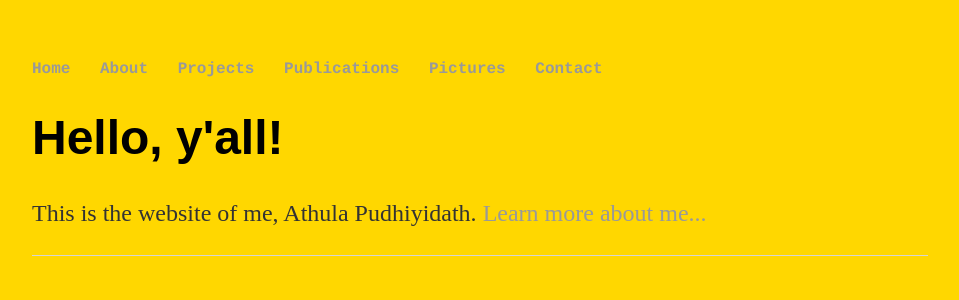
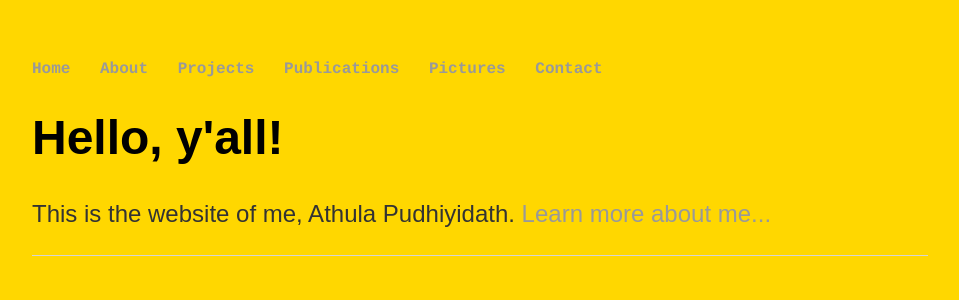
Before and after one commit to athpud/athpud.github.io, a Jekyll site: the page built from index.html, in a window 1280 px wide. Shown: the top 300 px of the page, without its empty margins (160-1119 px from the left). Built offline with Jekyll 4.4.1, drawn with Linux system fonts in a browser that asks for light colours.

Commit message:
Update main.css

```diff
--- a/css/main.css
+++ b/css/main.css
@@ -2,6 +2,7 @@ body {
     margin: 60px auto;
     width: 70%;
     background-color: gold;
+    font-family:'Arial';
 }
 nav ul, footer ul {
     font-family:'Courier';
@@ -26,6 +27,7 @@ h1 {
 }
 p {
     font-size: 1.5em;
+    font-family:'Arial';
     line-height: 1.4em;
     color: #333;
 }
```
